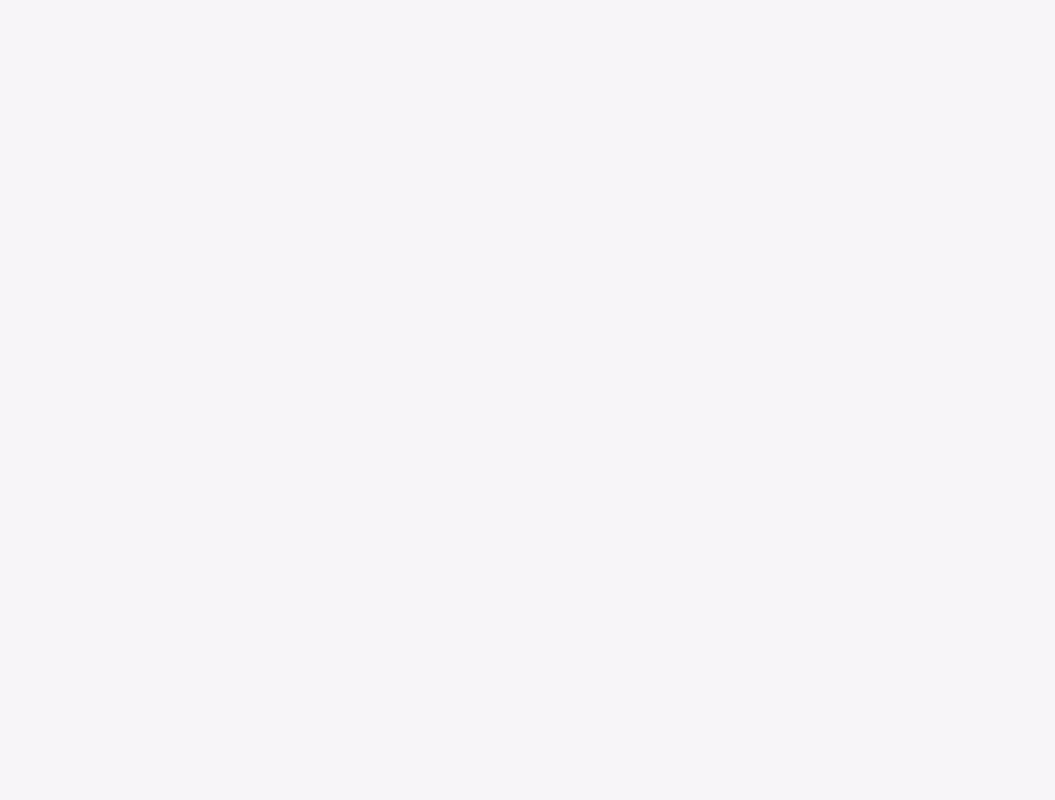
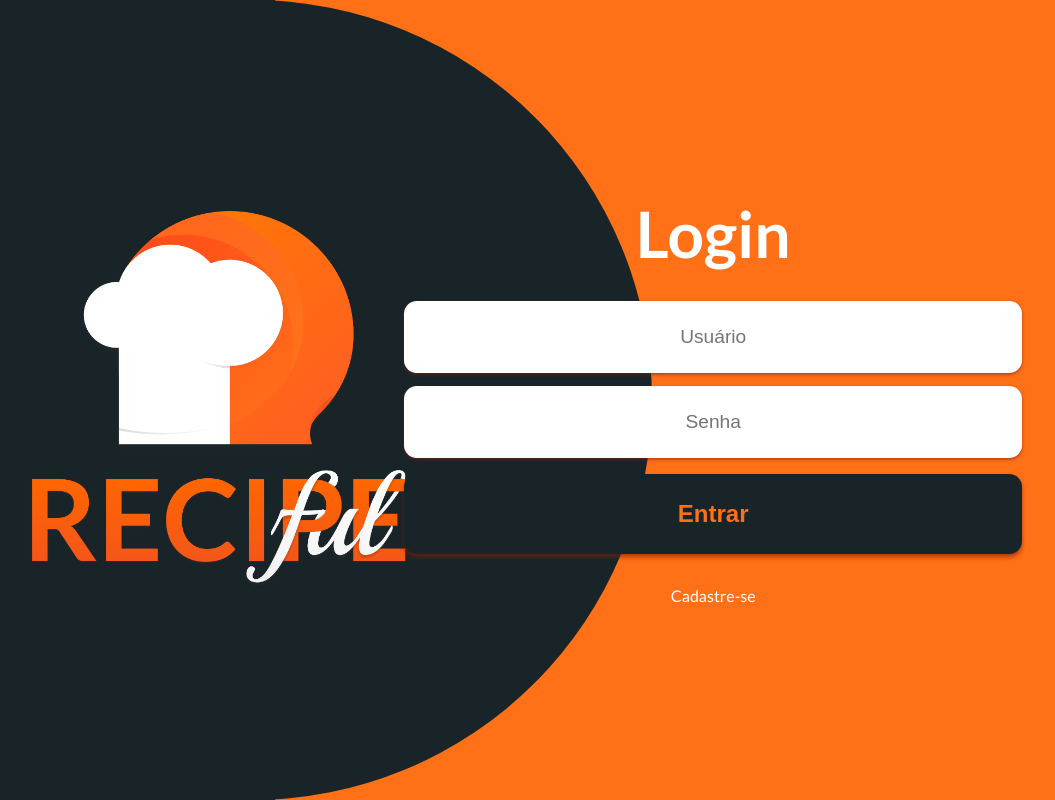
Before and after one commit to thalissonfelipe/iot, a React (Create React App) app in the folder frontend/: page /login in a window 1280 px wide. Shown: the whole page, without its empty margins (225-1280 px from the left). Built offline with nearby package versions, Linux system fonts and the light colour scheme; the HTML template or start-up script is replaced by a standard one.

Commit message:
Creating Login and Register Screens

```diff
--- /dev/null
+++ b/frontend/src/pages/Login/Login.jsx
@@ -0,0 +1,37 @@
+import React from 'react';
+import { Link } from 'react-router-dom';
+
+import './styles.css';
+
+import logo from '../../assets/logo vert.png';
+
+export default function Login() {
+    return (
+        <>
+            <div className="z-display">
+                <div className="background-content">
+                    <div className="bg-shape">
+                        <div className="rectangle"></div>
+                        <div className="circle"></div>
+                    </div>
+                </div>
+                <div className="foreground-content">
+                    <div className="main-container d-flex">
+                        <div className="main-component">
+                            <div className = "logo"><img src={logo} alt="Logo vertical"/></div>
+                            <div className = "login-content">
+                                <h1>Login</h1>
+                                <form action="/" className="form-login" autoComplete="off">
+                                    <input type="text" id="user" className="text-input" placeholder="Usuário"></input>
+                                    <input type="password" id="password" className="text-input" placeholder="Senha"></input>
+                                    <input type="submit" id="login-button" value="Entrar"></input>
+                                </form>
+                                <Link to='/register' className="text-signup">Cadastre-se</Link>
+                            </div>
+                        </div>
+                    </div>
+                </div>
+            </div>
+        </>
+    );
+}
--- /dev/null
+++ b/frontend/src/pages/Login/styles.css
@@ -0,0 +1,155 @@
+.z-display {
+    width: 100vw;
+    height: 100vh;
+    background-color: var(--orange);
+}
+
+.background-content {
+    display: flex;
+    flex-direction: row;
+    position: absolute;
+    width: 100%;
+    height: 100%;
+    z-index: 1;
+    min-width: 1000px;
+    min-height: 800px;
+}
+
+.bg-shape {
+    display: flex;
+    position: relative;
+    height: 100%;
+    width: 60%;
+    min-height: 800px;
+    min-width: 600px;
+    align-self: center;
+}
+
+.bg-shape .rectangle {
+    position: absolute;
+    background-color: #192429;
+    width: 50%;
+    height: 100vh;
+    z-index: 2;
+    min-height: 800px;
+    min-width: 500px;
+}
+
+.bg-shape .circle {
+    margin-left: 10%;
+    position: absolute;
+    background-color: #192429;
+    width: 100vh;
+    height: 100vh;
+    border-radius: 50%;
+    z-index: 1;
+    min-height: 800px;
+    min-width: 800px;
+}
+
+.foreground-content {
+    position: absolute;
+    width: 100%;
+    height: 100%;
+    z-index: 2;
+}
+
+.main-container {
+    width: 100vw;
+    height: 100vh;
+    display: flex;
+    flex-direction: column;
+    align-items: center;
+    align-content: center;
+}
+
+.main-component {
+    display: flex;
+    flex-direction: row;
+    padding-left: 10%;
+    margin: 6%;
+    width: 80%;
+    height: 100%;
+    align-content: space-between;
+    align-items: center;
+}
+
+.logo img{
+    width: 80%;
+    align-self: center;
+}
+
+.login-content {
+    width: 70%;
+    display: flex;
+    flex-direction: column;
+    align-self: center;
+    align-items: center;
+    text-align: center;
+}
+
+.form-login {
+    display: flex;
+    flex-direction: column;
+}
+
+.login-content h1 {
+    font-size: 4rem;
+    font-weight: 700;
+    color: #FFFFFF;
+    margin-bottom: 1rem;
+}
+
+.text-input {
+    margin-top: .8rem;
+    align-self: center;
+    color: var(--orange);
+    text-align: center;
+    font-size: 1.2rem;
+    width: 250%;
+    height: 4.5rem;
+    border: none;
+    border-radius: .8rem;
+    box-shadow: 0 .1rem .2rem #831e059d;
+}
+
+.text-input:focus {
+    outline: none;
+}
+
+
+.label-input {
+    align-self: center;
+    font-size: 1.5rem;
+    color: var(--orange);
+}
+
+
+#login-button {
+    margin-top: 1rem;
+    align-self: center;
+    color: var(--orange);
+    font-size: 1.5rem;
+    font-weight: 700;
+    width: 250%;
+    height: 5rem;
+    background-color: #192429;
+    border: none;
+    border-radius: .8rem;
+    box-shadow: 0 .2rem .25rem #831e059d;
+}
+
+#login-button:hover {
+    opacity: 0.9;
+    box-shadow: 0 .4rem .5rem #831e059d;
+}
+
+.text-signup {
+    margin-top: 2rem;
+    color: #FFFFFF;
+    font-size: 1rem;
+}
+
+.text-signup:hover {
+    opacity: 0.8;
+}
--- /dev/null
+++ b/frontend/src/pages/Register/Register.jsx
@@ -0,0 +1,45 @@
+import React from 'react';
+import { Link } from 'react-router-dom';
+
+import '../Register/styles.css';
+
+//import logo from '../../assets/logo.png';
+
+export default function Register() {
+    return (
+        <>
+            <div className="z-display">
+                <div className="background-content">
+                    <div className="bg-shape">
+                        <div className="rectangle"></div>
+                        <div className="circle"></div>
+                    </div>
+                </div>
+                <div className="foreground-content">
+                    <form action="post" class="form-recipient">
+                        <div className="main-container-register d-flex">
+                            <div className="register-card">
+                                <h1>Cadastro</h1>
+                                <hr />
+                                    <div className="form-content d-flex">
+                                        <label for="username-id">Nome de Usuário</label>
+                                        <input type="text" id="username-id" className="text-input-register"></input>
+                                        <label for="email-id">Email</label>
+                                        <input type="text" id="email-id" className="text-input-register"></input>
+                                        <label for="pwd-id">Senha</label>
+                                        <input type="password" id="pwd-id" className="text-input-register"></input>
+                                        <label for="pwd-id">Repetir Senha</label>
+                                        <input type="password" id="pwd-id" className="text-input-register"></input>
+                                    </div>
+                            </div>
+                            <div class="card-footer d-flex">
+                                <input type="Submit" class="submit-button-register" value="Cadastrar"></input>
+                            </div>
+                        </div>
+                        <Link to='/login' className="text-signup">Voltar</Link>
+                    </form>
+                </div>
+            </div>
+        </>
+    );
+}
--- /dev/null
+++ b/frontend/src/pages/Register/styles.css
@@ -0,0 +1,168 @@
+.z-display {
+    width: 100vw;
+    height: 100vh;
+    background-color: var(--orange);
+}
+
+.background-content {
+    display: flex;
+    flex-direction: row;
+    position: absolute;
+    width: 100%;
+    height: 100%;
+    z-index: 1;
+    min-width: 1000px;
+    min-height: 800px;
+}
+
+.bg-shape {
+    display: flex;
+    position: relative;
+    height: 100%;
+    width: 60%;
+    min-height: 800px;
+    min-width: 600px;
+    align-self: center;
+}
+
+.bg-shape .rectangle {
+    position: absolute;
+    background-color: #192429;
+    width: 50%;
+    height: 100vh;
+    z-index: 2;
+    min-height: 800px;
+    min-width: 500px;
+}
+
+.bg-shape .circle {
+    margin-left: 10%;
+    position: absolute;
+    background-color: #192429;
+    width: 100vh;
+    height: 100vh;
+    border-radius: 50%;
+    z-index: 1;
+    min-height: 800px;
+    min-width: 800px;
+}
+
+.foreground-content {
+    position: absolute;
+    width: 100%;
+    height: 100%;
+    z-index: 2;
+}
+
+.main-container-register {
+    width: 100%;
+    height: 100%;
+    align-items: center;
+    text-align: center;
+    display: flex;
+    flex-direction: column;
+}
+
+.register-card {
+    display: flex;
+    flex-direction: column;
+    align-content: center;
+    padding: 2.5% 0 4% 0;
+    margin: 10% 0 0 0;
+    background-color: #FFFFFF;
+    width: 60%;
+    height: 100%;
+    border-radius: .8rem;
+    box-shadow: 0 .5rem .8rem #00000069;
+}
+
+.register-card h1 {
+    font-size: 2rem;
+    color: var(--orange);
+}
+
+.register-card hr {
+    align-self: center;
+    color: #192429;
+    margin: 1.2rem;
+    width: 20%;
+    height: .2rem;
+    background-color: transparent;
+    border: none;
+}
+
+.form-recipient{
+    width: 100%;
+    align-items: center;
+    align-self: center;
+    display: flex;
+    flex-direction: column;
+}
+
+.form-recipient label{
+    font-size: 1.2rem;
+    color: #000000AA;
+    padding-bottom: .5rem;
+}
+
+.form-recipient .content-text {
+    font-size: 1.2rem;
+    color: #000000AA;
+    padding-top: 2rem;
+    padding-bottom: .5rem;
+}
+
+.form-recipient .text-input-register {
+    text-align: center;
+    font-family: 'Segoe UI', Tahoma, Geneva, Verdana, sans-serif;
+    font-size: 1.2rem;
+    padding-top: .3rem;
+    padding-bottom: .1rem;
+    border-width: 0 0 .2rem 0;
+    border-radius: .2rem;
+    border-color: #000000AA;
+    margin-bottom: 1.5rem;
+    transition: .3s;
+    transition-timing-function: ease-out;
+}
+
+.form-recipient .text-input-register:focus {
+    outline: none;
+    border-color: var(--orange);
+    transition: .3s;
+    transition-timing-function: ease-in;
+}
+
+
+.submit-button-register {
+    text-align: center;
+    padding: 1rem;
+    margin-bottom: 9.5%;
+    width: 60%;
+    border: none;
+    border-radius: 0 0 .8rem .8rem;
+    color: #FFF;
+    font-size: 1.5rem;
+    font-weight: 700;
+    background-color: var(--orange);
+    box-shadow: 0 .2rem .4rem rgba(41, 41, 41, 0.24);
+    transition: .3s;
+    transition-timing-function: ease-out;
+}
+
+.submit-button-register:hover {
+    width: 60%;
+    height: 4rem;
+    color: #FFF;
+    background-color: var(--orange);
+    opacity: 80%;
+    box-shadow: 0 .3rem .5rem rgba(41, 41, 41, 0.24);
+    transition: .3s;
+    transition-timing-function: ease-in;
+}
+
+.card-footer {
+    width: 100%;
+    height: 4rem;
+    border-radius: 0 0 .4rem .4rem;
+}
--- a/frontend/src/routes.jsx
+++ b/frontend/src/routes.jsx
@@ -7,6 +7,8 @@ import {
 import Home from './pages/Home/Home';
 import Ingredients from './pages/Ingredients/Ingredients';
 import Recipient from './pages/Recipient/Recipient';
+import Login from './pages/Login/Login';
+import Register from './pages/Register/Register'
 
 export default function Routes () {
     return (
@@ -15,6 +17,8 @@ export default function Routes () {
                 <Route path='/' exact component={Home} />
                 <Route path='/ingredients' component={Ingredients} />
                 <Route path='/recipients' component={Recipient} />
+                <Route path='/login' component={Login} />
+                <Route path='/register' component={Register} />
             </Switch>
         </Router>
     );
```
Also changed, not shown: frontend/src/assets/logo vert.png (added).
